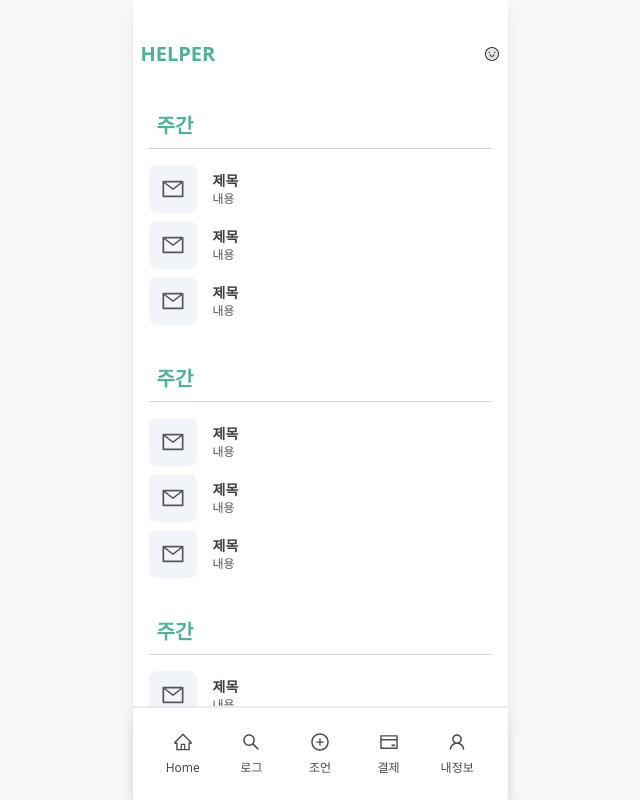
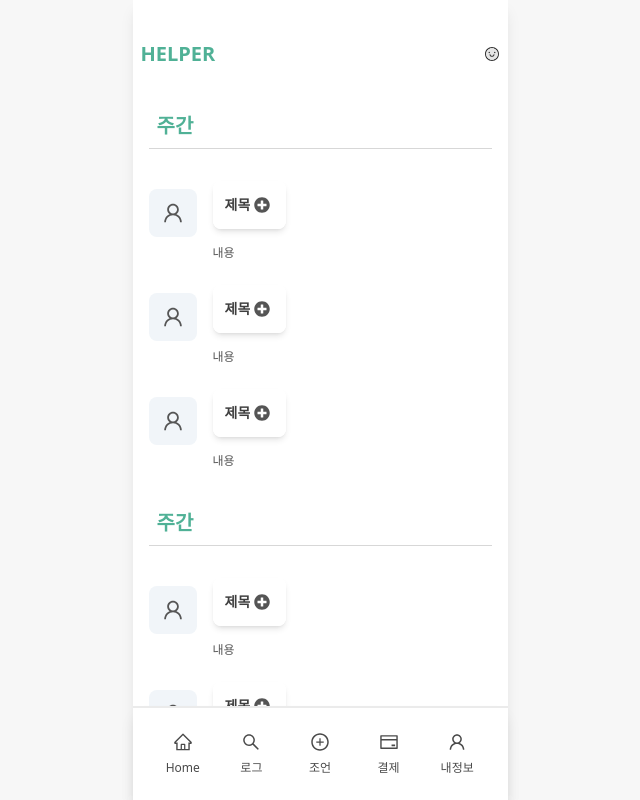
Before and after one commit to gwanhun1/helper, a React (Vite) app: page /Logs in a window 1280 px wide. Shown: the whole page, without its empty margins (320-960 px from the left). Built offline with nearby package versions, Linux system fonts and the light colour scheme.

Commit message:
feature: rn-helper 리액트 마이그레이션 작업 11/27

```diff
--- a/src/components/molecules/BottomNavigation.tsx
+++ b/src/components/molecules/BottomNavigation.tsx
@@ -8,7 +8,7 @@ import {
   AiOutlineUser,
 } from "react-icons/ai";
 import { AiFillHome, AiFillCreditCard, AiFillPlusCircle } from "react-icons/ai";
-import { Text } from "../atoms/Test";
+import { Text } from "../atoms/Text";
 
 const BottomNavigation: React.FC = () => {
   const location = useLocation(); // 현재 경로 가져오기
--- a/src/components/molecules/IconRow.tsx
+++ b/src/components/molecules/IconRow.tsx
@@ -1,8 +1,8 @@
-import React from 'react';
+import React from "react";
 
 type InfoRowProps = {
   icon?: React.ReactNode; // 아이콘 컴포넌트 전달
-    mainText: string; // 주요 텍스트
+  mainText: string | React.ReactNode; // 주요 텍스트 (문자열 또는 React 노드)
   subText?: string; // 보조 텍스트 (옵션)
 };
 
@@ -10,14 +10,10 @@ const IconRow: React.FC<InfoRowProps> = ({ icon, mainText, subText }) => {
   return (
     <div className="flex items-center gap-4">
       {icon && (
-                <div className="flex-shrink-0 p-3 rounded-lg bg-slate-100">
-                    {icon}
-                </div>
+        <div className="flex-shrink-0 p-3 rounded-lg bg-slate-100">{icon}</div>
       )}
       <div>
-                <p className="text-sm font-semibold text-gray-700">
-                    {mainText}
-                </p>
+        <div className="text-sm font-semibold text-gray-700">{mainText}</div>
         {subText && <p className="text-xs text-gray-500">{subText}</p>}
       </div>
     </div>
--- /dev/null
+++ b/src/components/organisms/UserAccount.tsx
@@ -0,0 +1,22 @@
+import { AiOutlineCreditCard, AiOutlineMail } from "react-icons/ai";
+import IconRow from "../molecules/IconRow";
+
+const UserAccount = () => {
+  return (
+    <div className="p-4 bg-white rounded-lg shadow-md">
+      <h2 className="my-4 text-lg font-bold text-gray-900">Account details</h2>
+      <IconRow
+        icon={<AiOutlineMail className="w-6 h-6 text-gray-500" />}
+        mainText="catherinemeyer@gmail.com"
+        subText="Personal email"
+      />
+      <div className="my-4 border-t border-gray-200"></div>
+      <IconRow
+        icon={<AiOutlineCreditCard className="w-6 h-6 text-gray-500" />}
+        mainText="*********"
+        subText="**** 07"
+      />
+    </div>
+  );
+};
+export default UserAccount;
--- /dev/null
+++ b/src/components/organisms/UserNotice.tsx
@@ -0,0 +1,11 @@
+import IconRow from "../molecules/IconRow";
+
+const UserNotice = () => {
+  return (
+    <>
+      <h2 className="my-4 text-lg font-bold text-gray-900">Notice</h2>
+      <IconRow mainText="공지1" subText="공지1" />
+    </>
+  );
+};
+export default UserNotice;
--- a/src/components/organisms/userInfo.tsx
+++ b/src/components/organisms/userInfo.tsx
@@ -1,8 +1,6 @@
-import { AiOutlineCreditCard, AiOutlineMail } from 'react-icons/ai';
-import Badge from '../atoms/Badge';
-import Button from '../atoms/Button';
-import ProfileImage from '../atoms/ProfileImage';
-import IconRow from '../molecules/IconRow';
+import Badge from "../atoms/Badge";
+import Button from "../atoms/Button";
+import ProfileImage from "../atoms/ProfileImage";
 
 const UserInfo = () => {
   return (
@@ -20,28 +18,6 @@ const UserInfo = () => {
         <Button text="Change image" bgColor="bg-gray-400" />
         <Button text="Edit profile" bgColor="bg-green-400" />
       </div>
-
-            <div className="p-4 bg-white rounded-lg shadow-md">
-                <h2 className="my-4 text-lg font-bold text-gray-900">
-                    Account details
-                </h2>
-                <IconRow
-                    icon={<AiOutlineMail className="w-6 h-6 text-gray-500" />}
-                    mainText="catherinemeyer@gmail.com"
-                    subText="Personal email"
-                />
-                <div className="my-4 border-t border-gray-200"></div>
-                <IconRow
-                    icon={
-                        <AiOutlineCreditCard className="w-6 h-6 text-gray-500" />
-                    }
-                    mainText="*********"
-                    subText="**** 07"
-                />
-
-                <h2 className="my-4 text-lg font-bold text-gray-900">Notice</h2>
-                <IconRow mainText="공지1" subText="공지1" />
-            </div>
     </div>
   );
 };
--- a/src/components/pages/Logs.tsx
+++ b/src/components/pages/Logs.tsx
@@ -1,48 +1,16 @@
-import { useState } from 'react';
-import WeekendLogs from '../templates/WeekendLogs';
-import TextareaConatiner from '../templates/TextareaConatiner';
+import WeekendLogs from "../templates/WeekendLogs";
 
 const Logs = () => {
-    const [todaySelect, setTodaySelect] = useState(-1);
-    const [weekendSelect, setWeekendSelect] = useState(-1);
-    const [monthSelect, setMonthSelect] = useState(-1);
-
-    // 공통 렌더링 함수
-    const renderLogs = (
-        currentSelect: number,
-        setCurrentSelect: React.Dispatch<React.SetStateAction<number>>,
-        dependentSelects: number[]
-    ) => {
-        // 다른 select 값이 활성화된 경우 null 반환
-        if (dependentSelects.some((select) => select > 0)) return null;
-
-        // 현재 select 상태에 따라 컴포넌트 렌더링
-        return currentSelect !== -1 ? (
-            <TextareaConatiner setSelect={setCurrentSelect} />
-        ) : (
-            <WeekendLogs setSelect={setCurrentSelect} />
-        );
-    };
-
   return (
     <>
       <div className="p-4 mt-5 ">
-                {renderLogs(todaySelect, setTodaySelect, [
-                    weekendSelect,
-                    monthSelect,
-                ])}
+        <WeekendLogs />
       </div>
       <div className="p-4">
-                {renderLogs(weekendSelect, setWeekendSelect, [
-                    todaySelect,
-                    monthSelect,
-                ])}
+        <WeekendLogs />
       </div>
       <div className="p-4">
-                {renderLogs(monthSelect, setMonthSelect, [
-                    todaySelect,
-                    weekendSelect,
-                ])}
+        <WeekendLogs />
       </div>
     </>
   );
--- a/src/components/pages/User.tsx
+++ b/src/components/pages/User.tsx
@@ -1,11 +1,17 @@
-import UserInfo from '../organisms/userInfo';
+import UserAccount from "../organisms/UserAccount";
+import UserInfo from "../organisms/userInfo";
+import UserNotice from "../organisms/UserNotice";
 
 const User = () => {
-    return (
-        <>
-            <UserInfo />
-        </>
-    );
+  return (
+    <>
+      <UserInfo />
+      <div className="p-4 bg-white rounded-lg shadow-md">
+        <UserAccount />
+        <UserNotice />
+      </div>
+    </>
+  );
 };
 
 export default User;
--- a/src/components/templates/WeekendLogs.tsx
+++ b/src/components/templates/WeekendLogs.tsx
@@ -1,33 +1,30 @@
-import { AiOutlineMail } from "react-icons/ai";
+import { AiOutlineUser } from "react-icons/ai";
 import IconRow from "../molecules/IconRow";
 import TitleContainer from "../molecules/TitleContainer";
+import Accordion from "../atoms/Accordion";
 
-type WeekendLogsProps = {
-  setSelect: React.Dispatch<React.SetStateAction<number>>;
-};
-
-const WeekendLogs = ({ setSelect }: WeekendLogsProps) => {
+const WeekendLogs = () => {
   return (
     <>
       <TitleContainer title="주간" />
       <div className="my-2 cursor-pointer" onClick={() => setSelect(1)}>
         <IconRow
-          icon={<AiOutlineMail className="w-6 h-6 text-gray-500" />}
-          mainText="제목"
+          icon={<AiOutlineUser className="w-6 h-6 text-gray-500" />}
+          mainText={<Accordion title="제목" content="내용" />}
           subText="내용"
         />
       </div>
       <div className="my-2 cursor-pointer" onClick={() => setSelect(1)}>
         <IconRow
-          icon={<AiOutlineMail className="w-6 h-6 text-gray-500" />}
-          mainText="제목"
+          icon={<AiOutlineUser className="w-6 h-6 text-gray-500" />}
+          mainText={<Accordion title="제목" content="내용" />}
           subText="내용"
         />
       </div>
       <div className="my-2 cursor-pointer" onClick={() => setSelect(1)}>
         <IconRow
-          icon={<AiOutlineMail className="w-6 h-6 text-gray-500" />}
-          mainText="제목"
+          icon={<AiOutlineUser className="w-6 h-6 text-gray-500" />}
+          mainText={<Accordion title="제목" content="내용" />}
           subText="내용"
         />
       </div>
```
Also changed, not shown: src/components/atoms/Text.tsx (renamed from src/components/atoms/Test.tsx). Lines whose indentation alone changed are shown as unchanged.
